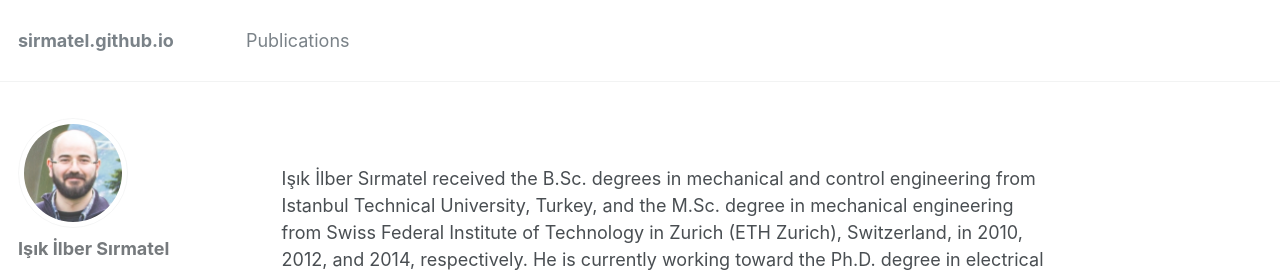
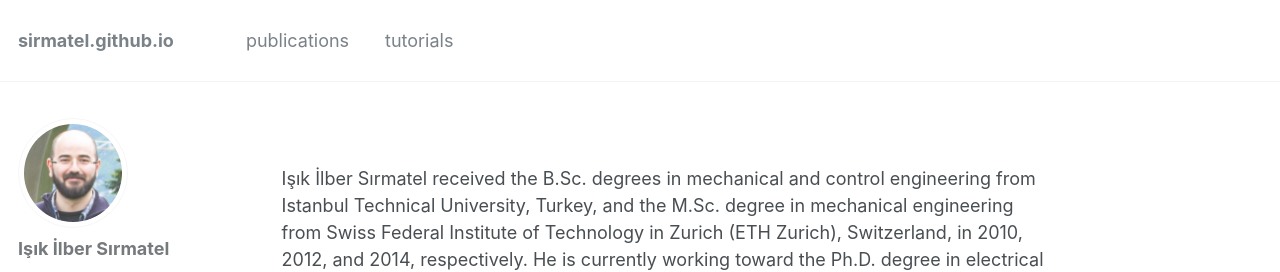
Before and after one commit to sirmatel/sirmatel.github.io, a Jekyll site: the page built from index.html, in a window 1280 px wide. Shown: the top 272 px of the page. Built offline with Jekyll 4.4.1, drawn with Linux system fonts in a browser that asks for light colours; some web fonts are replaced; the list of posts is cut into pages by our own code; some of the changed lines change nothing that is shown.

Commit message:
Update navigation.yml

```diff
--- a/_data/navigation.yml
+++ b/_data/navigation.yml
@@ -3,11 +3,11 @@ main:
 #  - title: "Home"
 #    url: /home
 
-  - title: "Publications"
+  - title: "publications"
     url: /publications
 
-#  - title: "Examples"
-#    url: /examples
+  - title: "tutorials"
+    url: /tutorials
 
 examples:
   - title: Control
```
